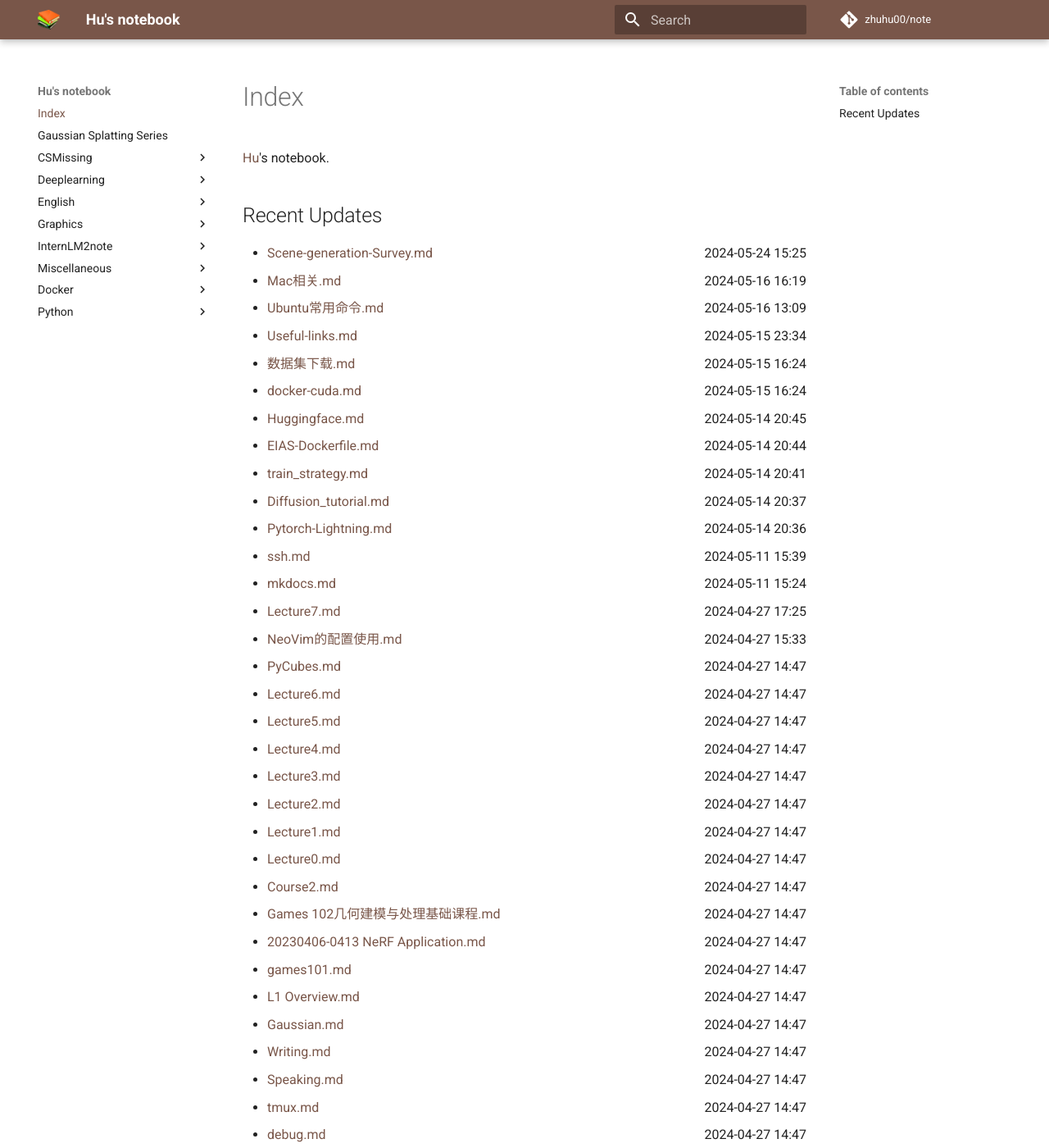
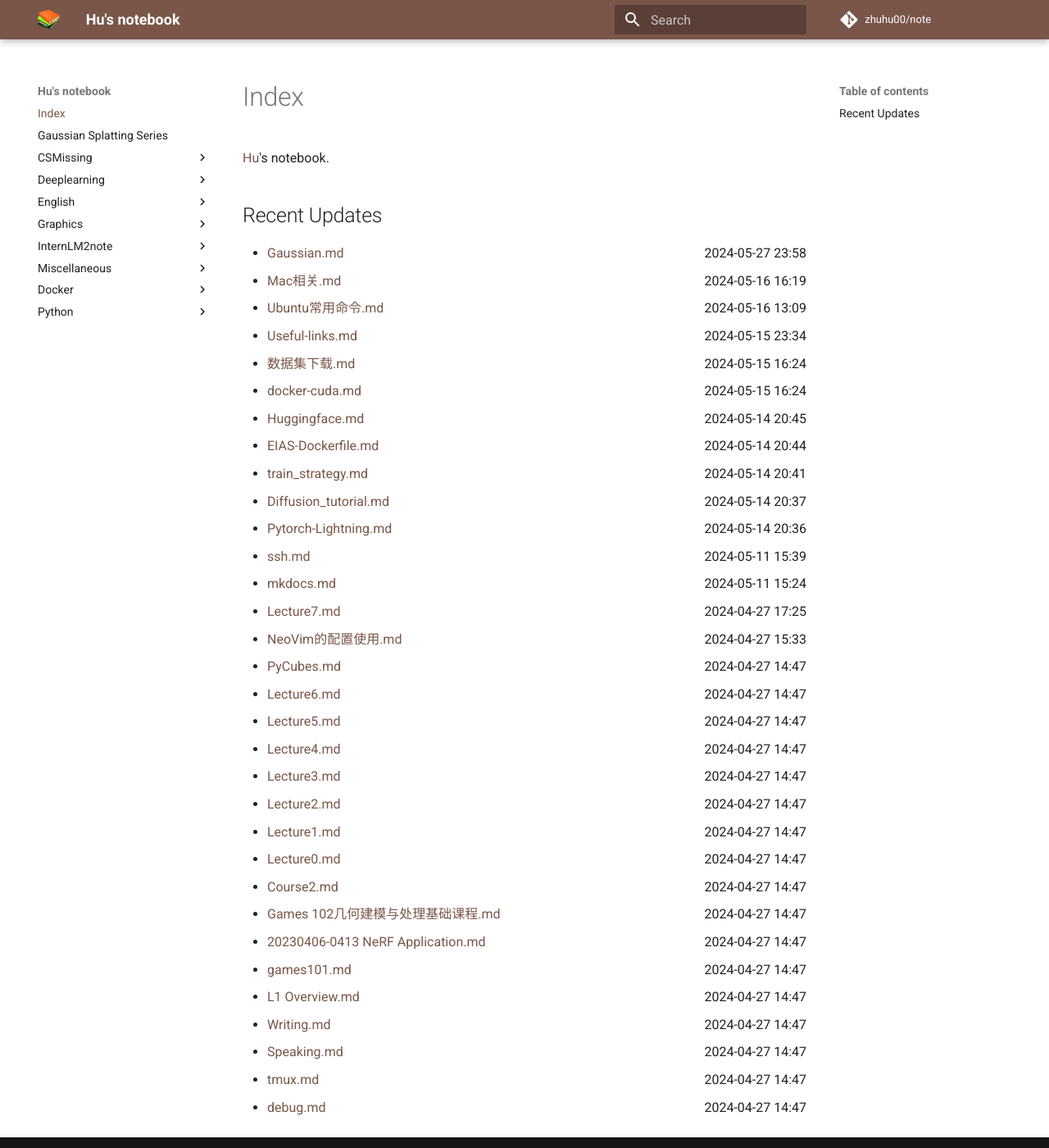
Before and after one commit to zhuhu00/note, an MkDocs documentation site: the page built from docs/index.md, in a window 1280 px wide and 1400 px high. Shown: the whole window at 82% size. Built offline with MkDocs 1.6.1 and Material for MkDocs 9.7.7, drawn with Linux system fonts in a browser that asks for light colours; comment, search, counter and statistics services are not loaded.

Commit message:
update recent

```diff
--- a/docs/index.md
+++ b/docs/index.md
@@ -4,7 +4,7 @@
 [Hu](https://zhuhu00.top/)'s notebook.
 
 ## Recent Updates
-- [Scene-generation-Survey.md](Scene-generation-Survey/) <span style="float: right;">2024-05-24 15:25</span>
+- [Gaussian.md](Gaussian/) <span style="float: right;">2024-05-27 23:58</span>
 - [Mac相关.md](CSMissing/Mac相关/) <span style="float: right;">2024-05-16 16:19</span>
 - [Ubuntu常用命令.md](CSMissing/Ubuntu常用命令/) <span style="float: right;">2024-05-16 13:09</span>
 - [Useful-links.md](CSMissing/Useful-links/) <span style="float: right;">2024-05-15 23:34</span>
@@ -32,7 +32,6 @@
 - [20230406-0413 NeRF Application.md](Graphics/games102/20230406-0413 NeRF Application/) <span style="float: right;">2024-04-27 14:47</span>
 - [games101.md](Graphics/games101/) <span style="float: right;">2024-04-27 14:47</span>
 - [L1 Overview.md](Graphics/CMU-16-825-Learning for 3D Vision/L1 Overview/) <span style="float: right;">2024-04-27 14:47</span>
-- [Gaussian.md](Gaussian/) <span style="float: right;">2024-04-27 14:47</span>
 - [Writing.md](English/Writing/) <span style="float: right;">2024-04-27 14:47</span>
 - [Speaking.md](English/Speaking/) <span style="float: right;">2024-04-27 14:47</span>
 - [tmux.md](CSMissing/tmux/) <span style="float: right;">2024-04-27 14:47</span>
```
